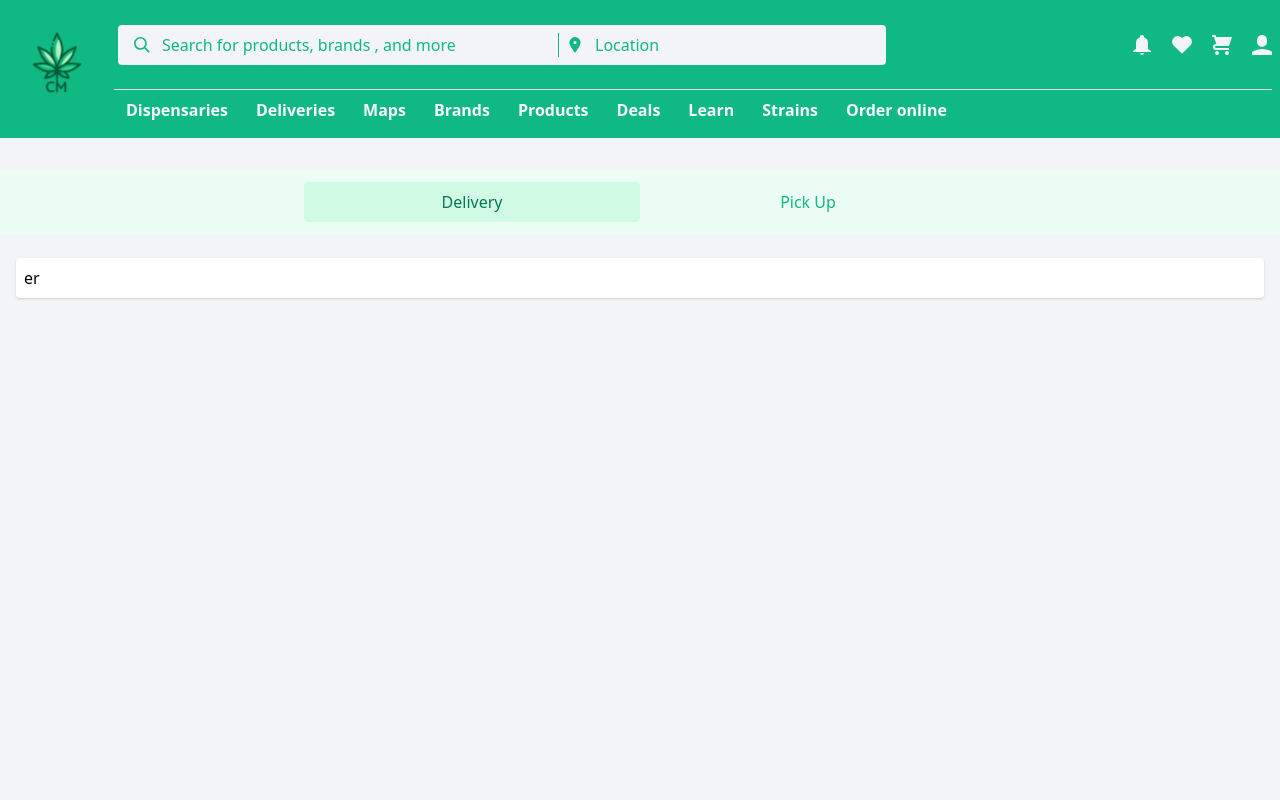
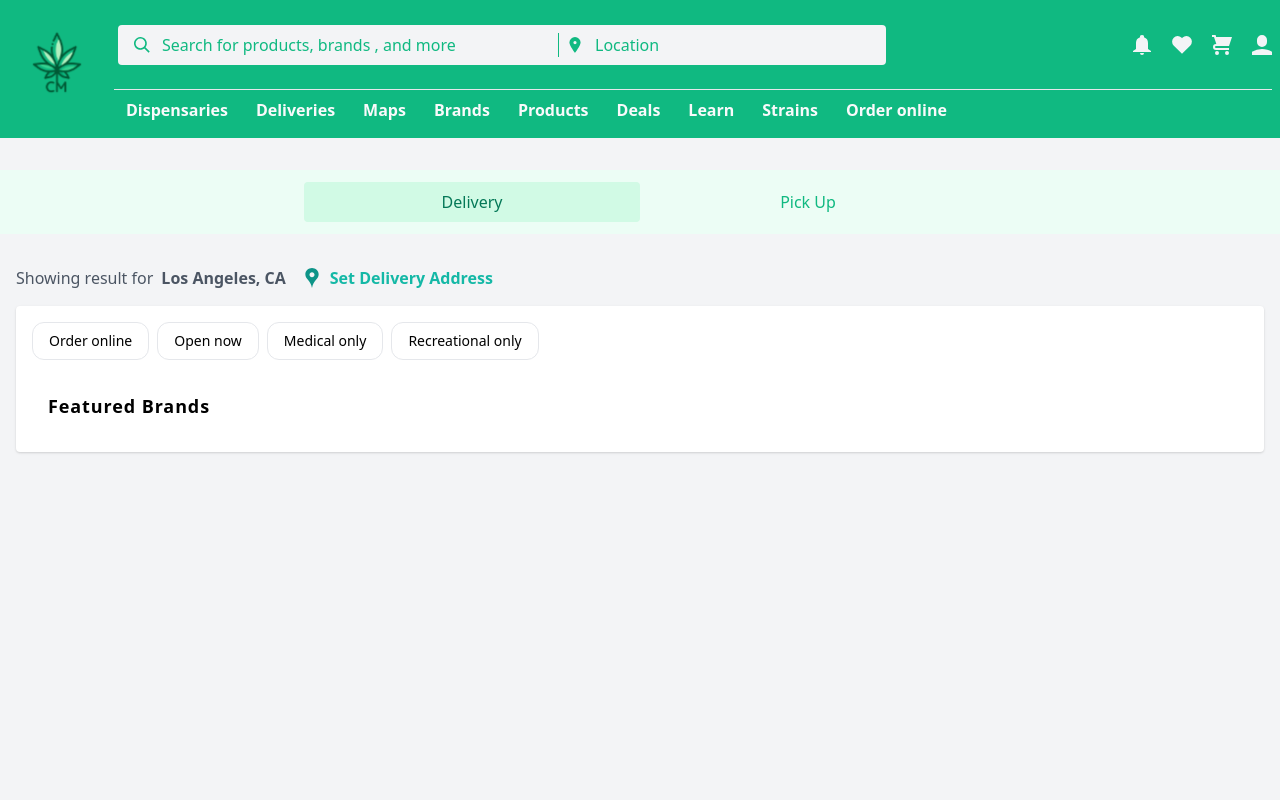
Before and after one commit to braveheart-star/sonic-canabis-app, a Next.js app: page /delivery in a window 1280 px wide. Shown: the top 800 px of the page. Built offline with nearby package versions, Linux system fonts and the light colour scheme.

Commit message:
add delivery

```diff
--- a/src/components/MobileDrop.tsx
+++ b/src/components/MobileDrop.tsx
@@ -16,6 +16,7 @@ export const MobileDrop = (props: any) => {
     >
       <div className="max-h-screen overflow-y-scroll">
         <div className="p-5 text-gray-700">
+          <Link href="/">
             <div className="flex-shrink-0 w-20 h-20 mx-auto ">
               <Image
                 src="/images/logo.svg"
@@ -24,6 +25,7 @@ export const MobileDrop = (props: any) => {
                 height={2000}
               />
             </div>
+          </Link>
           <Maybe condition={!isLoggedIn}>
             <div className="flex py-4 space-x-6 sm:space-x-8 ">
               <Link href="/auth/login">
--- a/src/components/common/Footer.tsx
+++ b/src/components/common/Footer.tsx
@@ -92,7 +92,7 @@ export const Footer = () => {
   return (
     <div className="bg-gray-100">
       <div className="w-full h-10 bg-green-500 " />
-      <div className="grid grid-cols-1 p-4 mx-auto space-y-4 lg:py-8 max-w-7xl lg:grid-cols-12 lg:space-y-0">
+      <div className="grid grid-cols-1 p-4 mx-auto space-y-4 lg:py-8 lg:pb-20 max-w-7xl lg:grid-cols-12 lg:space-y-0">
         <div className="col-span-4 space-y-4">
           <div className="flex-shrink-0 w-16 h-16 ">
             <Image
@@ -397,7 +397,7 @@ export const Footer = () => {
         </div>
       </div>
 
-      <div className="absolute w-full text-sm text-center text-gray-500 lg:text-base bottom-2">
+      <div className="absolute w-full text-sm text-center text-gray-500 lg:text-base bottom-4">
         Copyright © 2021 CannabisMap.
       </div>
     </div>
--- a/src/pages/delivery/index.tsx
+++ b/src/pages/delivery/index.tsx
@@ -1,12 +1,34 @@
 import React, { useState } from "react";
+import Image from "next/image";
+import Carousel from "react-multi-carousel";
 import { Layout } from "../../components/common/Layout";
+
+const responsive = {
+  desktop: {
+    breakpoint: { max: 3000, min: 1024 },
+    items: 4,
+    centerMode: true,
+    paritialVisibilityGutter: 40,
+  },
+  tablet: {
+    breakpoint: { max: 1024, min: 640 },
+    items: 3,
+    partialVisibilityGutter: 30,
+  },
+
+  mobile: {
+    breakpoint: { max: 640, min: 300 },
+    items: 1,
+    partialVisibilityGutter: 10,
+  },
+};
 
 export default function delivery() {
   const [activeItem, setActiveItem] = useState(0);
   return (
     <Layout>
-      <div className="w-full space-y-2">
-        <div className="p-3 bg-green-50">
+      <div className="w-full space-y-4">
+        <div className="p-3 bg-green-50 ">
           <div className="w-full max-w-2xl mx-auto space-x-4 text-sm lg:text-base">
             <div className="grid grid-cols-2 text-center text-green-500">
               <button
@@ -32,8 +54,85 @@ export default function delivery() {
             </div>
           </div>
         </div>
-        <div className="container w-full p-1 mx-auto sm:p-4 max-w-7xl">
-          <div className="p-2 bg-white rounded shadow">er</div>
+
+        <div className="container w-full px-2 mx-auto sm:p-4 max-w-7xl">
+          <div className="items-center text-gray-600 sm:flex">
+            <div className="flex space-x-2 ">
+              <p>Showing result for</p>
+              <span className="mx-2 font-bold">Los Angeles, CA</span>
+            </div>
+            <div className="flex items-center mt-2 space-x-2 sm:mt-0 sm:mx-4">
+              <svg
+                xmlns="http://www.w3.org/2000/svg"
+                width="24"
+                height="24"
+                viewBox="0 0 24 24"
+                className="w-5 h-5 text-teal-600 fill-current "
+              >
+                <path d="M12 0c-4.198 0-8 3.403-8 7.602 0 6.243 6.377 6.903 8 16.398 1.623-9.495 8-10.155 8-16.398 0-4.199-3.801-7.602-8-7.602zm0 11c-1.657 0-3-1.343-3-3s1.342-3 3-3 3 1.343 3 3-1.343 3-3 3z" />
+              </svg>
+              <span className="mx-2 font-bold text-teal-500">
+                Set Delivery Address
+              </span>
+            </div>
+          </div>
+          <div className="p-4 mt-4 space-y-4 bg-white rounded shadow">
+            <div className="flex items-center space-x-2 overflow-x-scroll text-sm sm:overflow-auto whitespace-nowrap">
+              <button className="p-2 px-4 border rounded-xl ">
+                Order online
+              </button>
+              <button className="p-2 px-4 border rounded-xl ">Open now</button>
+              <button className="p-2 px-4 border rounded-xl ">
+                Medical only
+              </button>
+              <button className="p-2 px-4 border rounded-xl ">
+                Recreational only
+              </button>
+            </div>
+            <div className="">
+              {/* <p className="text-lg font-bold tracking-wider lg:text-xl">
+                Featured
+              </p> */}
+              <div className="flex items-center justify-between ">
+                <p className="p-4 text-lg font-bold tracking-wider">
+                  Featured Brands
+                </p>
+                <Carousel
+                  responsive={responsive}
+                  arrows={false}
+                  infinite={true}
+                >
+                  {[1, 2, 3, 4, 5, 6, 7].map((item) => {
+                    return (
+                      <div className="w-full p-2 mx-auto text-sm " key={item}>
+                        <div className="p-2 space-y-1 border rounded">
+                          <div className="w-full p-4 sm:p-2">
+                            <Image
+                              src="/images/home/hot.png"
+                              alt="slide"
+                              width="1200"
+                              height="800"
+                              draggable="false"
+                            />
+                          </div>
+
+                          <p className="text-green-700 ">Storewide</p>
+                          <p className="font-semibold text-black ">
+                            25% Off In-store on 1000+ Items
+                          </p>
+                          <p className="text-gray-500 ">Storefront</p>
+                          <p className="text-gray-500 ">Delivery</p>
+                          <p className="text-green-700 ">
+                            Medical and Recreational
+                          </p>
+                        </div>
+                      </div>
+                    );
+                  })}
+                </Carousel>
+              </div>
+            </div>
+          </div>
         </div>
       </div>
     </Layout>
```
Lines whose indentation alone changed are shown as unchanged.
